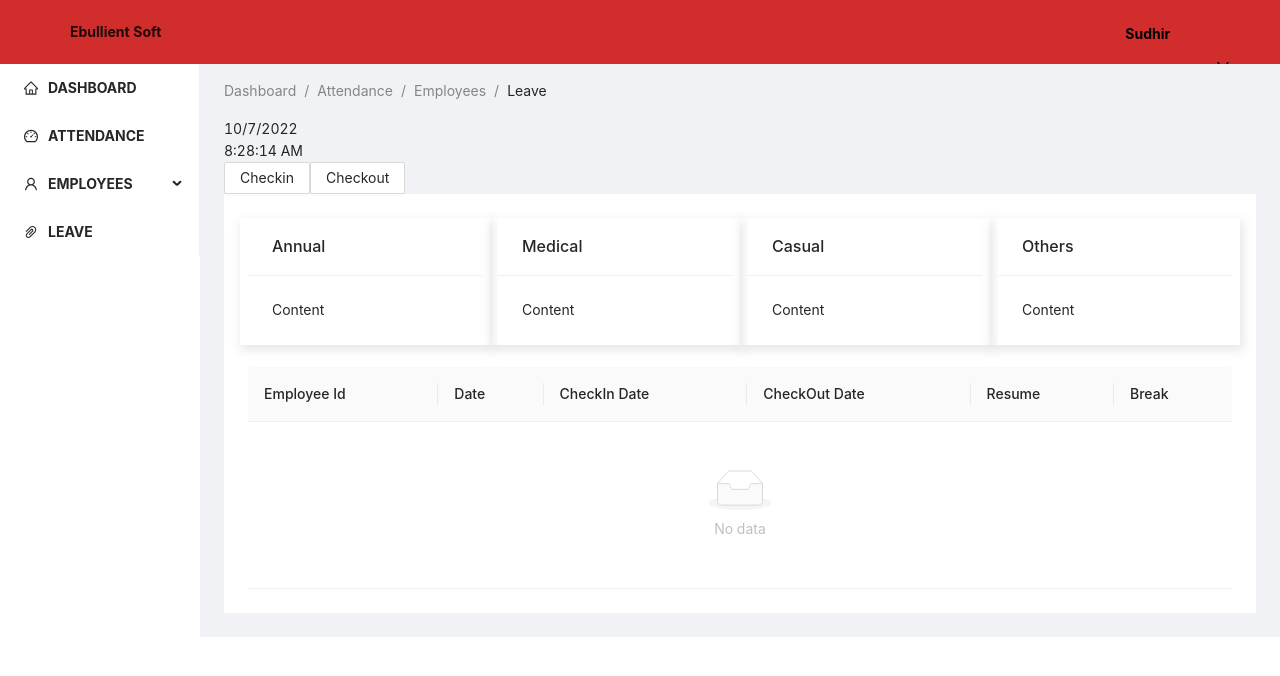
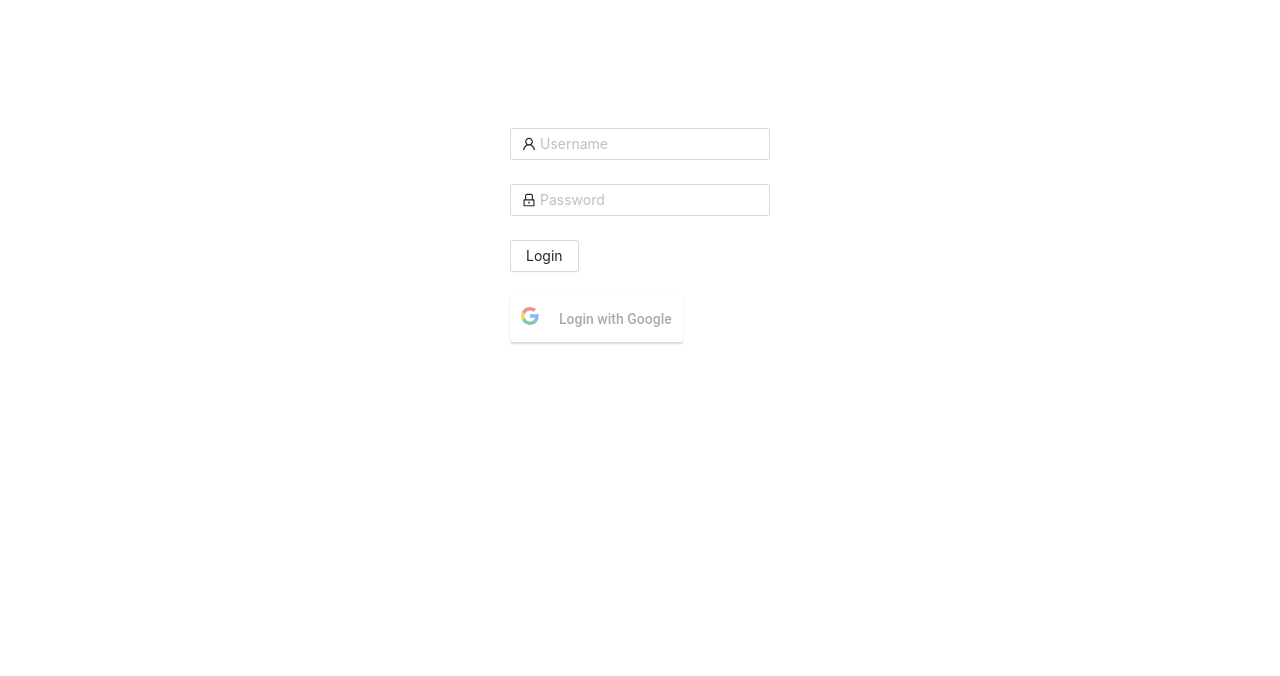
Before and after one commit to Parul-Nangia/Project-Ecommerce, a React (Create React App) app: page /attendance in a window 1280 px wide. Shown: the top 676 px of the page. Built offline with nearby package versions, Linux system fonts and the light colour scheme.

Commit message:
leaveCards , Login

```diff
--- a/src/App.js
+++ b/src/App.js
@@ -5,20 +5,32 @@ import './App.css';
 
 import SiteLayout from './shared/Sitelayout';
 import { useState, useEffect } from 'react';
+import LoginNew from './components/LoginNew';
 
 
 const App = () => {
 
+
   const [isLogin, setIsLogin] = useState(false);
+  // const [authenticated, setauthenticated] = useState(null);
   useEffect(() => {
-    setIsLogin(true);
+    const isLogin = localStorage.getItem("access_token1");
+    if (isLogin) {
+      console.log(localStorage.getItem("access_token1"), "login token")
+      const tokenCheck = localStorage.getItem("access_token1") ? true : false;
+      console.log(tokenCheck)
+      setIsLogin(tokenCheck);
+    }
+    // setIsLogin(true);
 
   }, [])
+
   return (
     <>
       <SiteLayout isLogin={isLogin} />
 
     </>
   )
+
 }
 export default App;
--- a/src/components/AttendanceCards.js
+++ b/src/components/AttendanceCards.js
@@ -2,18 +2,27 @@ import React from 'react'
 import { Card, Col, Row } from 'antd';
 
 
+
+
 const AttendanceCards = () => {
+
+
+
+
+
+
+
   return (
     <>
       <div className="site-card-wrapper">
         <Row gutter={16}>
           <Col span={6} className='dashboardcards'>
-            <Card title="Annual" bordered={false}>
+            <Card title="Priviliege" bordered={false}>
               Content
             </Card>
           </Col>
           <Col span={6} className='dashboardcards'>
-            <Card title="Medical" bordered={false}>
+            <Card title="Sick" bordered={false}>
               Content
             </Card>
           </Col>
@@ -23,7 +32,7 @@ const AttendanceCards = () => {
             </Card>
           </Col>
           <Col span={6} className='dashboardcards'>
-            <Card title="Others" bordered={false}>
+            <Card title="Holiday" bordered={false}>
               Content
             </Card>
           </Col>
--- a/src/components/Employees.jsx
+++ b/src/components/Employees.jsx
@@ -96,7 +96,7 @@ const Employees = ({dataSource}) => {
   const [email, setEmail] = useState("");
   const [contact, setContact] = useState("");
   const [gender, setGender] = useState("");
-  const[role,setRole] = useState("")
+  const [role,setRole] = useState("")
 
   const navigate = useNavigate()
   const profile = (user_id) =>{
--- a/src/components/LeaveCards.js
+++ b/src/components/LeaveCards.js
@@ -1,21 +1,54 @@
 import React from 'react'
 import { Card, Col, Row } from 'antd';
+import { useState, useEffect } from "react";
+
 
 
 
 const LeaveCards = () => {
+  const [priviliege, setPriviliege] = useState([]);
+
+
+
+
+
+  //============================================================== Start Priviliege Leave====================================================================================
+  const EmployeePriviliegeLeave = () => {
+    fetch("http://localhost:1999/leave/priviliege/:emp_id")
+
+      .then((response) => {
+        return response.json();
+      }).then((data) => {
+
+        let emppriviliegeLeave = data.data
+        console.log("Priviledge Leave Data", emppriviliegeLeave)
+
+        setPriviliege(emppriviliegeLeave)
+      })
+
+  }
+  useEffect(() => {
+    EmployeePriviliegeLeave();
+
+  }, [])
+  //===========
+  //============================================================== End Priviliege Leave====================================================================================
+
+
+
+
 
   return (
     <>
       <div className="site-card-wrapper">
         <Row gutter={16}>
           <Col span={6} className='dashboardcards'>
-            <Card title="Annual" bordered={false}>
-              Content
+            <Card title="Priviliege" bordered={false}>
+              {priviliege.length}
             </Card>
           </Col>
           <Col span={6} className='dashboardcards'>
-            <Card title="Medical" bordered={false}>
+            <Card title="Sick" bordered={false}>
               Content
             </Card>
           </Col>
@@ -25,7 +58,7 @@ const LeaveCards = () => {
             </Card>
           </Col>
           <Col span={6} className='dashboardcards'>
-            <Card title="Others" bordered={false}>
+            <Card title="Holiday" bordered={false}>
               Content
             </Card>
           </Col>
--- a/src/components/LoginNew.js
+++ b/src/components/LoginNew.js
@@ -2,16 +2,16 @@ import { Button, Form, Input, Row } from 'antd';
 import React, {useState} from 'react';
 import { LockOutlined, UserOutlined } from "@ant-design/icons";
 import axios from 'axios'
-import { Navigate } from "react-router-dom";
+import { useNavigate } from "react-router-dom";
 import GoogleAuth from "./GoogleAuth";
 
 
 
   const LoginNew = () => {
-
+    const navigate = useNavigate();
     const [name, setName] = useState("");
     const [password, setPassword] = useState("");
-    const [navigate, setNavigate] = useState(false);
+
 
     const submit = async (e) => {
       console.log("going forward");
@@ -26,13 +26,13 @@ import GoogleAuth from "./GoogleAuth";
 
       console.log(data);
 
-      setNavigate(true);
       localStorage.setItem("access_token1", JSON.stringify(data.token));
+      navigate("/dashboard");
     };
 
-    if (navigate) {
-      return <Navigate to="/dashboard" />;
-    }
+    // if (navigate) {
+    //   return <Navigate to="/dashboard" />;
+    // }
 
 
 
--- a/src/shared/Sitelayout.js
+++ b/src/shared/Sitelayout.js
@@ -14,12 +14,13 @@ const SiteLayout = (isLogin) => {
     console.log(isLogin, "isLogin")
     return (
         <>
+            <Router>
                 {console.log(isLogin, "isLogin login")}
                 {
                     isLogin.isLogin ?
 
                         <Layout>
-                        <Router>
+
                             <Top />
 
                             <Layout>
@@ -34,10 +35,11 @@ const SiteLayout = (isLogin) => {
                                     </Content>
                                 </Layout>
                             </Layout>
-                        </Router >
+
                         </Layout >
 
                         : <LoginNew />}
+            </Router >
         </>
     )
 }
```
Lines whose indentation alone changed are shown as unchanged.
